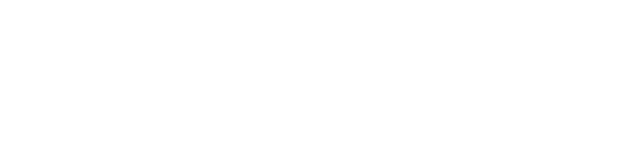
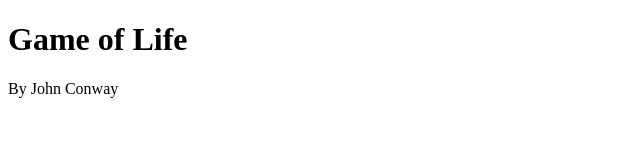
Before and after one commit to pastordesoles/202209-w2chwe-xavier-sans-borras, a website with bundled scripts: page public/index.html in a window 1280 px wide. Shown: the whole page, without its empty margins (0-640 px from the left). Built offline with nearby package versions, Linux system fonts and the light colour scheme.

Commit message:
Add basic skeleton to index.html with header and section for the cells

```diff
--- a/public/index.html
+++ b/public/index.html
@@ -11,7 +11,12 @@
 </head>
 
 <body>
+  <header class="main-header">
+    <h1 class="main-header__title">Game of Life</h1>
+    <span class="main-header__author">By John Conway</span>
+  </header>
   <main>
+    <section class="petri-dish">
       <div class="cell"></div>
       <div class="cell"></div>
       <div class="cell"></div>
@@ -24,6 +29,7 @@
       <div class="cell"></div>
       <div class="cell"></div>
   </main>
+  </section>
 </body>
 
 </html>
--- a/public/index.js
+++ b/public/index.js
@@ -33,12 +33,6 @@
       }
     }
     updateState(board);
-    // currentGeneration++;
-    console.clear();
-    console.log(
-      board.map((value) => value.map((value2) => value2.alive)).join("\n")
-    );
-    // }
   }, 1000);
 };
 
```
Also changed, not shown: 1 other file. Lines whose indentation alone changed are shown as unchanged.
